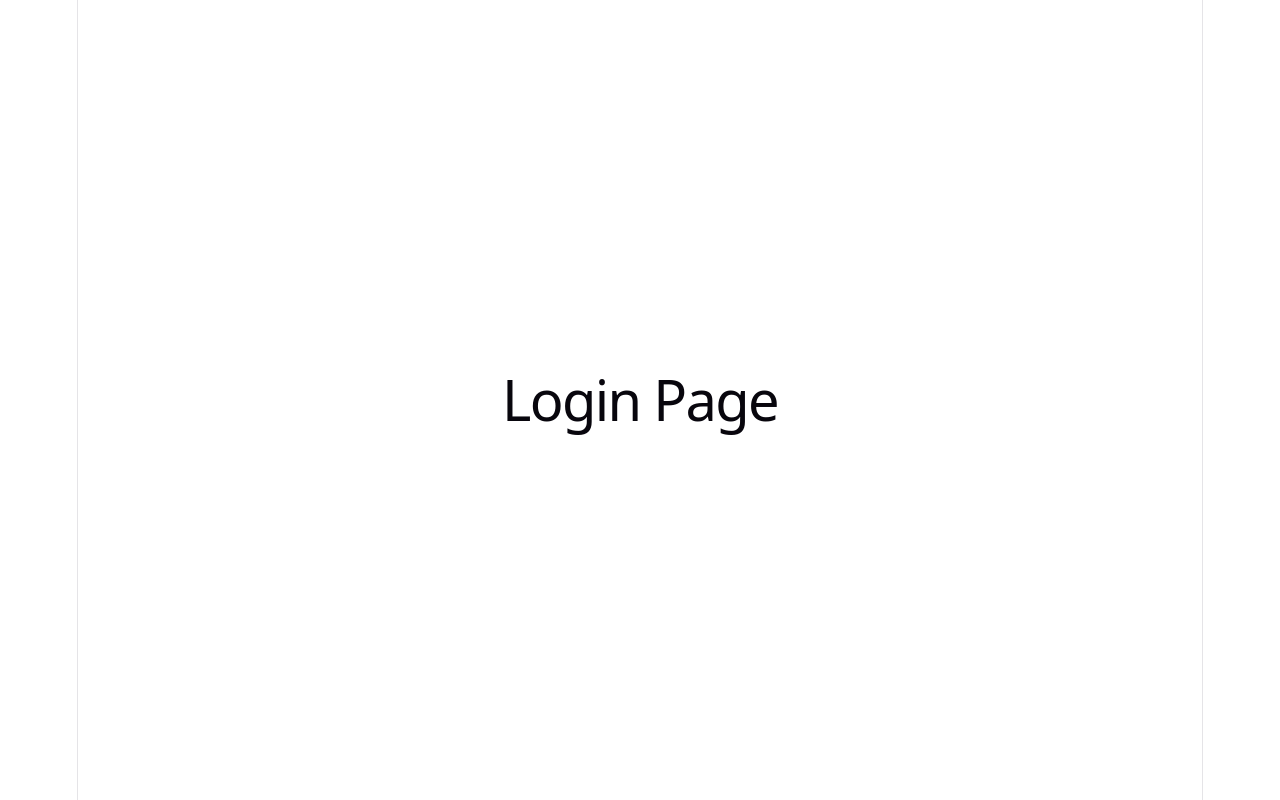
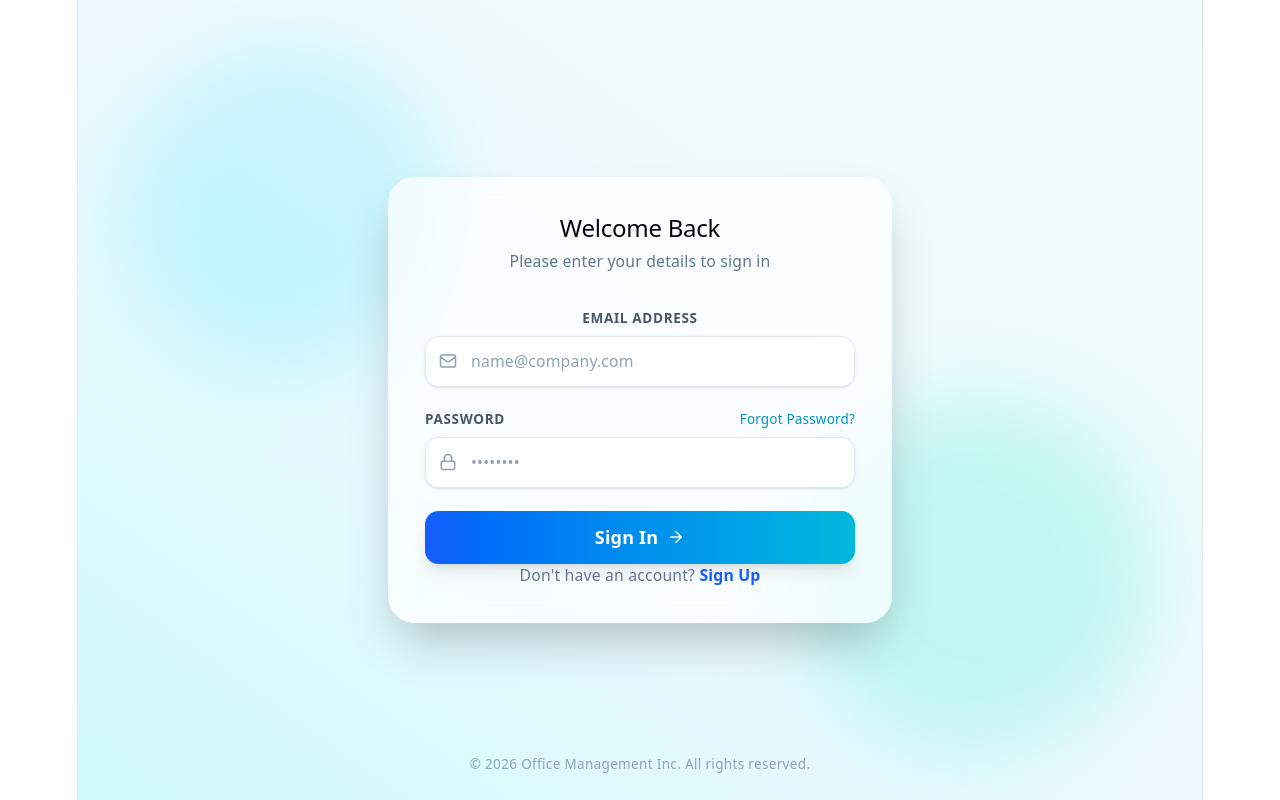
Before and after one commit to ANTAR-NANDI/Office_Management, a React app in the folder frontend/: page / in a window 1280 px wide. Built offline with nearby package versions, Linux system fonts and the light colour scheme; the HTML template or start-up script is replaced by a standard one.

Commit message:
Login page design. next is to add fuctionality

```diff
--- a/frontend/package.json
+++ b/frontend/package.json
@@ -11,8 +11,10 @@
   },
   "dependencies": {
     "axios": "^1.18.0",
+    "lucide-react": "^1.21.0",
     "react": "^19.2.6",
-    "react-dom": "^19.2.6"
+    "react-dom": "^19.2.6",
+    "react-router-dom": "^7.18.0"
   },
   "devDependencies": {
     "@eslint/js": "^10.0.1",
--- a/frontend/src/components/Topbar.jsx
+++ b/frontend/src/components/Topbar.jsx
@@ -1,13 +1,25 @@
+import { useNavigate } from "react-router-dom";
+import { logout } from "../utils/auth";
+
 function Topbar() {
+
+    const navigate = useNavigate();
+
+    const handleLogout = () => {
+        logout();
+        navigate("/");
+    };
+
     return (
-        <header className="bg-white shadow px-6 py-4 flex justify-between items-center">
-            <h2 className="font-semibold text-xl">
-                Dashboard
-            </h2>
+        <header className="bg-white shadow px-6 py-4 flex justify-between">
+            <h2>Dashboard</h2>
 
-            <div>
-                Admin
-            </div>
+            <button
+                onClick={handleLogout}
+                className="bg-red-500 text-white px-4 py-2 rounded"
+            >
+                Logout
+            </button>
         </header>
     );
 }
--- a/frontend/src/pages/auth/Login.jsx
+++ b/frontend/src/pages/auth/Login.jsx
@@ -1,9 +1,137 @@
+import { useState, useEffect } from "react";
+import { useNavigate } from "react-router-dom";
+import api from "../../api/axios";
+import { setToken, isAuthenticated } from "../../utils/auth";
+import { Mail, Lock, ArrowRight, Loader2 } from "lucide-react";
+
 function Login() {
+    const navigate = useNavigate();
+
+    const [email, setEmail] = useState("");
+    const [password, setPassword] = useState("");
+    const [loading, setLoading] = useState(false);
+
+    useEffect(() => {
+        if (isAuthenticated()) {
+            navigate("/dashboard");
+        }
+    }, [navigate]);
+
+    const handleSubmit = async (e) => {
+        e.preventDefault();
+        setLoading(true);
+
+        try {
+            const response = await api.post("/auth/login", {
+                email,
+                password,
+            });
+
+            setToken(response.data.token);
+            navigate("/dashboard");
+        } catch (error) {
+            alert(
+                error.response?.data?.message ||
+                "Login Failed"
+            );
+        } finally {
+            setLoading(false);
+        }
+    };
+
     return (
-        <div className="min-h-screen flex items-center justify-center">
-            <h1 className="text-3xl font-bold">
-                Login Page
-            </h1>
+        <div className="min-h-screen flex flex-col items-center justify-center bg-gradient-to-tr from-cyan-100 via-sky-50 to-teal-50 px-4 relative overflow-hidden">
+            {/* Background Decorative Shapes */}
+            <div className="absolute top-10 left-10 w-72 h-72 bg-cyan-200 rounded-full mix-blend-multiply filter blur-2xl opacity-40 animate-pulse"></div>
+            <div className="absolute bottom-10 right-10 w-80 h-80 bg-teal-200 rounded-full mix-blend-multiply filter blur-2xl opacity-40 animate-pulse delay-700"></div>
+
+            {/* Login Card */}
+            <div className="w-full max-w-md bg-white/70 backdrop-blur-md border border-white/40 shadow-2xl p-8 rounded-3xl relative z-10">
+                <div className="text-center mb-8">
+                    <h2 className="text-4xl font-extrabold text-slate-800 tracking-tight mb-2">
+                        Welcome Back
+                    </h2>
+                    <p className="text-slate-500 text-sm">
+                        Please enter your details to sign in
+                    </p>
+                </div>
+
+                <form onSubmit={handleSubmit} className="space-y-5">
+                    {/* Email Input */}
+                    <div>
+                        <label className="block text-xs font-semibold text-slate-600 uppercase tracking-wider mb-2">
+                            Email Address
+                        </label>
+                        <div className="relative rounded-xl shadow-sm">
+                            <div className="absolute inset-y-0 left-0 pl-3 flex items-center pointer-events-none text-slate-400">
+                                <Mail size={18} />
+                            </div>
+                            <input
+                                type="email"
+                                required
+                                placeholder="name@company.com"
+                                className="w-full pl-10 pr-4 py-3 bg-white/80 border border-slate-200 rounded-xl focus:outline-none focus:ring-2 focus:ring-cyan-400 focus:border-transparent transition-all duration-200 text-slate-800 placeholder-slate-400 text-sm"
+                                value={email}
+                                onChange={(e) => setEmail(e.target.value)}
+                            />
+                        </div>
+                    </div>
+
+                    {/* Password Input */}
+                    <div>
+                        <div className="flex justify-between items-center mb-2">
+                            <label className="block text-xs font-semibold text-slate-600 uppercase tracking-wider">
+                                Password
+                            </label>
+                            <a href="#forgot" className="text-xs font-medium text-cyan-600 hover:text-cyan-700 transition-colors">
+                                Forgot Password?
+                            </a>
+                        </div>
+                        <div className="relative rounded-xl shadow-sm">
+                            <div className="absolute inset-y-0 left-0 pl-3 flex items-center pointer-events-none text-slate-400">
+                                <Lock size={18} />
+                            </div>
+                            <input
+                                type="password"
+                                required
+                                placeholder="••••••••"
+                                className="w-full pl-10 pr-4 py-3 bg-white/80 border border-slate-200 rounded-xl focus:outline-none focus:ring-2 focus:ring-cyan-400 focus:border-transparent transition-all duration-200 text-slate-800 placeholder-slate-400 text-sm"
+                                value={password}
+                                onChange={(e) => setPassword(e.target.value)}
+                            />
+                        </div>
+                    </div>
+
+                    {/* Submit Button */}
+                    <button
+                        type="submit"
+                        disabled={loading}
+                        className="w-full mt-2 bg-gradient-to-r from-blue-600 to-cyan-500 hover:from-blue-700 hover:to-cyan-600 text-white font-semibold py-3 px-4 rounded-xl shadow-lg hover:shadow-cyan-500/20 active:scale-[0.98] transition-all duration-150 flex items-center justify-center gap-2 disabled:opacity-70 disabled:pointer-events-none"
+                    >
+                        {loading ? (
+                            <Loader2 className="animate-spin" size={18} />
+                        ) : (
+                            <>
+                                Sign In
+                                <ArrowRight size={18} />
+                            </>
+                        )}
+                    </button>
+                </form>
+
+                {/* Footer link inside card */}
+                <p className="text-center text-sm text-slate-500 mt-8">
+                    Don't have an account?{" "}
+                    <a href="#signup" className="font-semibold text-blue-600 hover:underline">
+                        Sign Up
+                    </a>
+                </p>
+            </div>
+
+            {/* Copyright Note */}
+            <p className="absolute bottom-6 text-xs text-slate-400 tracking-wide z-10">
+                &copy; {new Date().getFullYear()} Office Management Inc. All rights reserved.
+            </p>
         </div>
     );
 }
--- a/frontend/src/routes/AppRoutes.jsx
+++ b/frontend/src/routes/AppRoutes.jsx
@@ -2,13 +2,27 @@ import { BrowserRouter, Routes, Route } from "react-router-dom";
 
 import Login from "../pages/auth/Login";
 import Dashboard from "../pages/dashboard/Dashboard";
+import ProtectedRoute from "./ProtectedRoute";
 
 function AppRoutes() {
     return (
         <BrowserRouter>
             <Routes>
-                <Route path="/" element={<Login />} />
-                <Route path="/dashboard" element={<Dashboard />} />
+
+                <Route
+                    path="/"
+                    element={<Login />}
+                />
+
+                <Route
+                    path="/dashboard"
+                    element={
+                        <ProtectedRoute>
+                            <Dashboard />
+                        </ProtectedRoute>
+                    }
+                />
+
             </Routes>
         </BrowserRouter>
     );
--- /dev/null
+++ b/frontend/src/routes/ProtectedRoute.jsx
@@ -0,0 +1,12 @@
+import { Navigate } from "react-router-dom";
+import { isAuthenticated } from "../utils/auth";
+
+function ProtectedRoute({ children }) {
+    if (!isAuthenticated()) {
+        return <Navigate to="/" replace />;
+    }
+
+    return children;
+}
+
+export default ProtectedRoute;
--- /dev/null
+++ b/frontend/src/utils/auth.js
@@ -0,0 +1,15 @@
+export const getToken = () => {
+    return localStorage.getItem("token");
+};
+
+export const setToken = (token) => {
+    localStorage.setItem("token", token);
+};
+
+export const logout = () => {
+    localStorage.removeItem("token");
+};
+
+export const isAuthenticated = () => {
+    return !!localStorage.getItem("token");
+};
```
Also changed, not shown: 1 other file (tests, documents, lock files or other folders).
